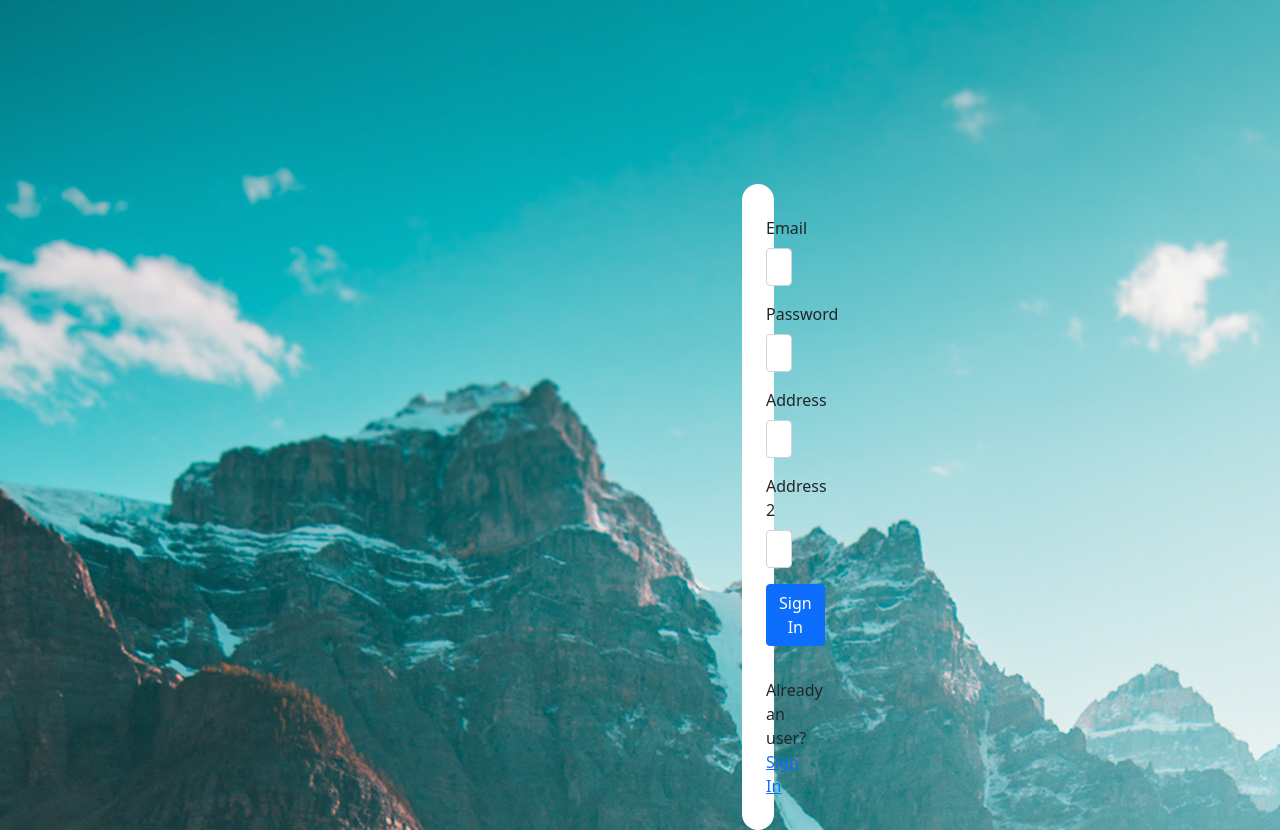
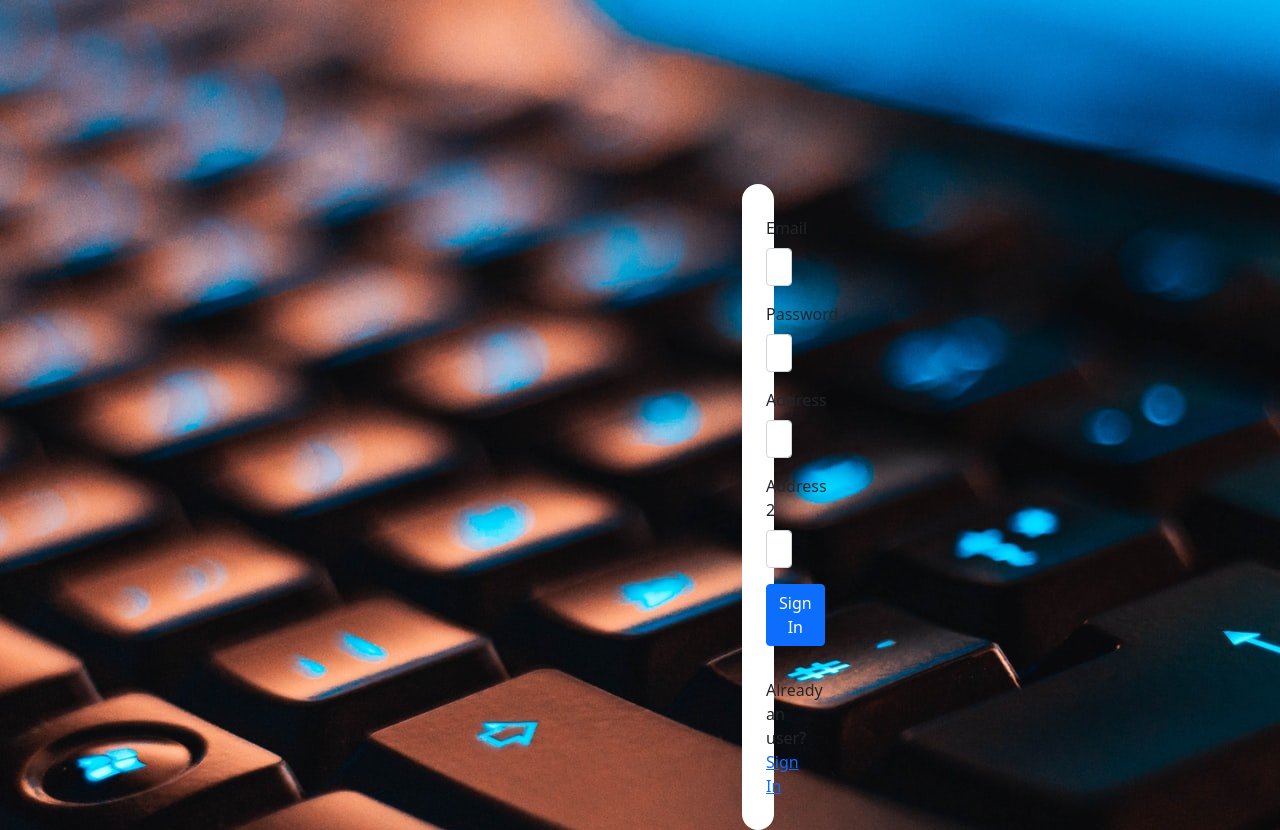
Before and after one commit to Faysal-MD/computer-components-and-accessories, a PHP site: page /html/register.html in a window 1280 px wide. Run offline with PHP 8.4, Linux system fonts and the light colour scheme.

Commit message:
login register 3rd update

```diff
--- a/css/login_reg.css
+++ b/css/login_reg.css
@@ -1,5 +1,5 @@
 body{
-    background: url("/images/banner.jpg");
+    background: url("/images/keyboard.jpg");
 }
 
 .allignment {
```
Also changed, not shown: images/keyboard.jpg (added), images/mobo.jpg (added).
